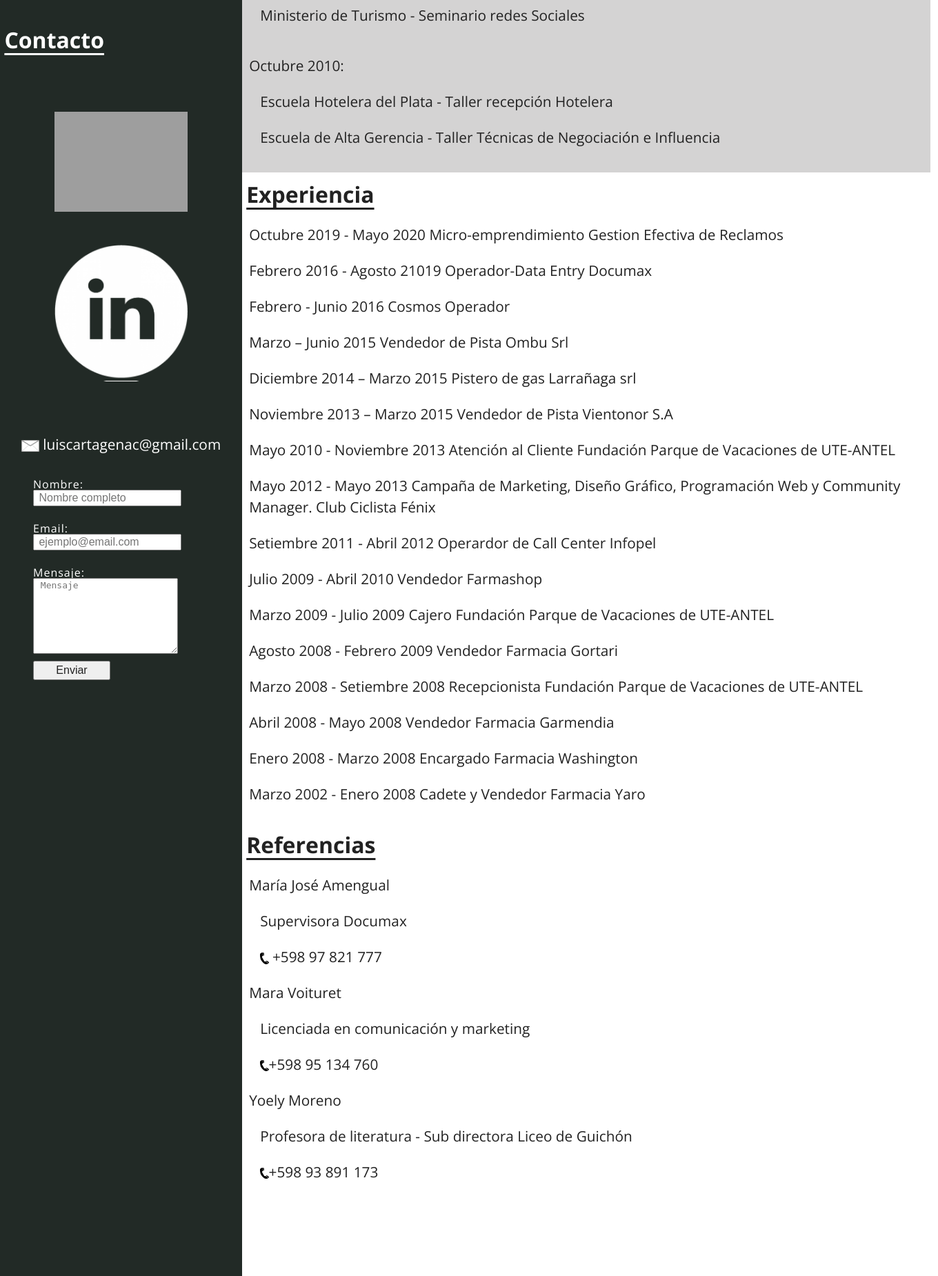
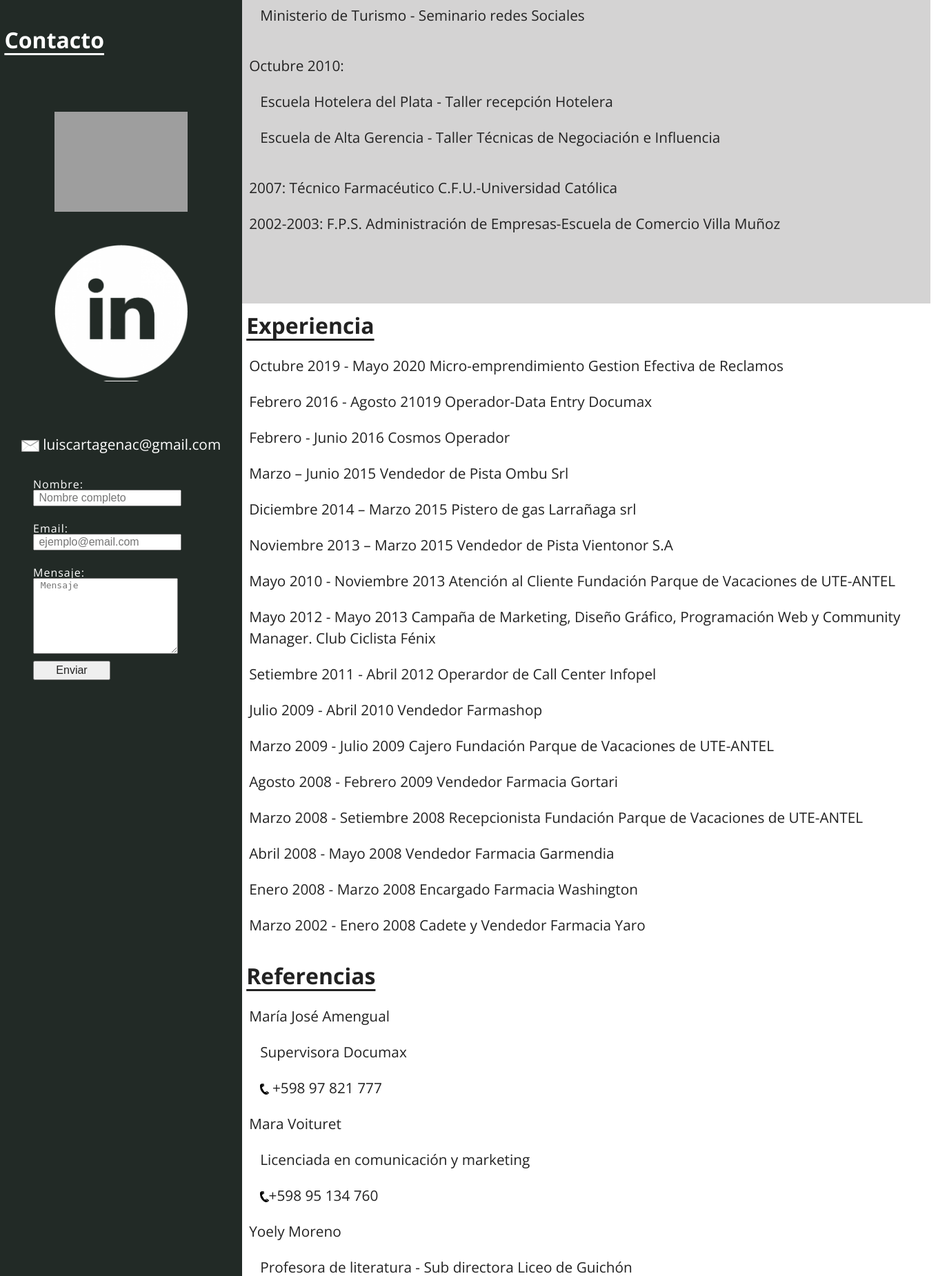
Before and after one commit to luiscarta/cv, a PHP site: page / in a window 1360 px wide. Shown: the part 1117-2967 px from the top of the page at 69% size. Run offline with PHP 8.4, Linux system fonts and the light colour scheme; grey boxes are pictures that could not be loaded.

Commit message:
Add files via upload
correccion 2021

```diff
--- a/css/estilos.css
+++ b/css/estilos.css
@@ -2,7 +2,7 @@
 .grid-container {
   display: grid;
   grid-template-columns: 27.3% 77.7%;
-  grid-template-rows: 36% 46% 16% 2%;
+  grid-template-rows: 41% 41% 16% 2%;
   gap: 0px 0px;
   grid-template-areas: "datos educacion" "datos experiencia" "diplomas diplomas" "footer footer";
 }
```
